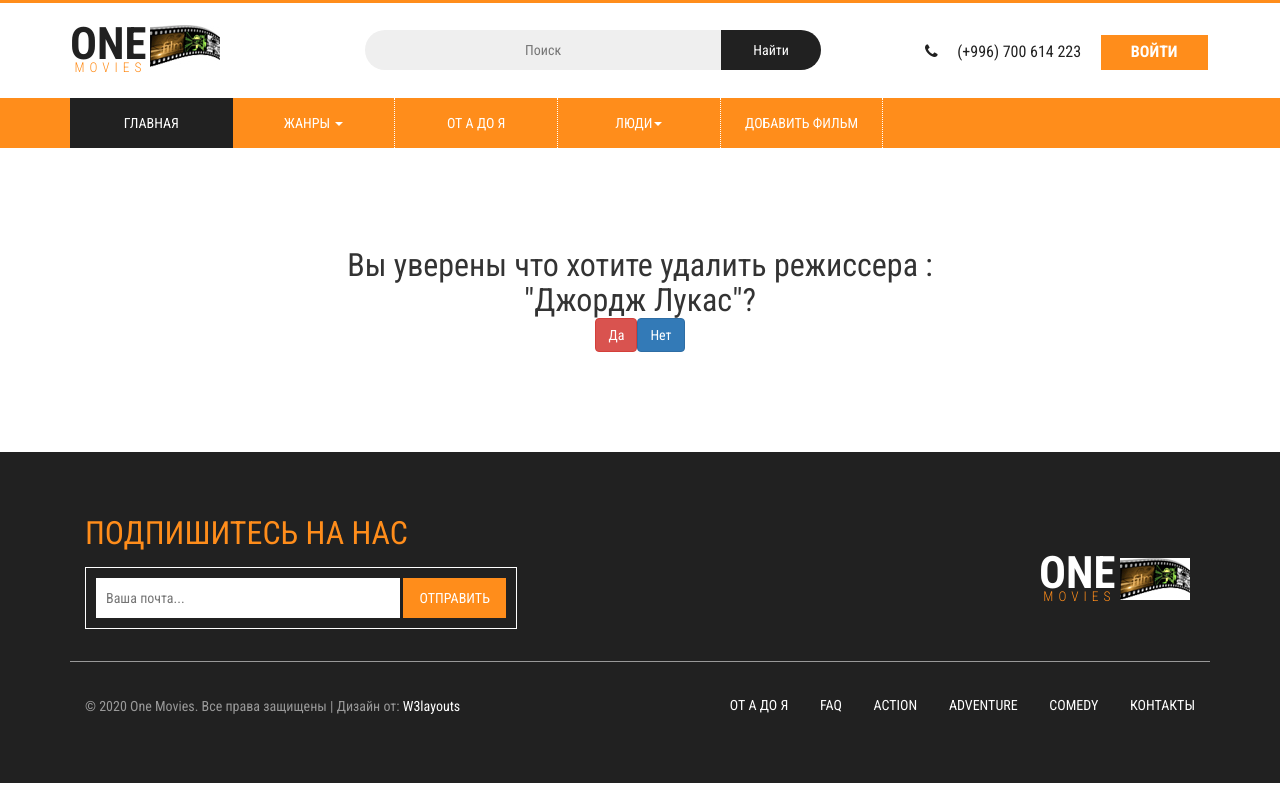
After one commit to MuctepK/movie_project, a Django app: page /directors/1/delete/ in a window 1280 px wide. The commit adds this page. Run offline with Django 3.2, Linux system fonts and the light colour scheme; data comes from the database, SQL or seed files in the repository; some libraries are stand-ins or nearby versions.

Commit message:
Добавлено изменение и удаление режиссера

```diff
--- /dev/null
+++ b/source/webapp/templates/director/delete.html
@@ -0,0 +1,14 @@
+{% extends "base.html" %}
+{% block title %}Удалить режиссера{% endblock %}
+{% block content %}
+    <div class="container" style="margin:100px auto;">
+        <h3 class="text-center fa-2x">Вы уверены что хотите  удалить режиссера :<br>"{{ object }}"?</h3>
+        <form method="POST"  class="text-center">
+            {% csrf_token %}
+            <div class="confirm" style="display: flex; justify-content: center; ">
+                <p><input type="submit" value="Да" class="mt-5 btn btn-danger"></p>
+                <p><a href="{% url 'webapp:director_detail' object.pk%}" class="mt-5 btn  btn-primary">Нет</a></p>
+            </div>
+        </form>
+    </div>
+{% endblock %}
--- a/source/webapp/templates/director/detail.html
+++ b/source/webapp/templates/director/detail.html
@@ -5,8 +5,8 @@
     {{ director }}
 {% endblock %}
 {% block menu %}
-    <li><a href="#">Изменить  режиссера</a></li>
-    <li><a href="#">Удалить  режиссера</a></li>
+    <li><a href="{% url 'webapp:director_update' director.pk %}">Изменить  режиссера</a></li>
+    <li><a href="{% url 'webapp:director_delete' director.pk %}">Удалить  режиссера</a></li>
 {% endblock %}
 {% block content %}
 <div class="single-page-agile-main">
--- a/source/webapp/urls.py
+++ b/source/webapp/urls.py
@@ -2,7 +2,8 @@ from django.urls import path
 
 from webapp.views import IndexView, MovieDetailView, RatingCreateView, MovieGenreView, MovieCreateView, MovieUpdateView, \
     MovieDeleteView, GenreCreateView, GenreListView, GenreUpdateView, GenreDeleteView, ActorListView, ActorCreateView, \
-    ActorDetailView, ActorUpdateView, ActorDeleteView, DirectorListView, DirectorDetailView, DirectorCreateView
+    ActorDetailView, ActorUpdateView, ActorDeleteView, DirectorListView, DirectorDetailView, DirectorCreateView, \
+    DirectorUpdateView, DirectorDeleteView
 
 urlpatterns = [
     path('', IndexView.as_view(), name='index'),
@@ -22,8 +23,10 @@ urlpatterns = [
     path('actors/<int:pk>/update/', ActorUpdateView.as_view(), name='actor_update'),
     path('actors/<int:pk>/delete/', ActorDeleteView.as_view(), name='actor_delete'),
     path('directors/', DirectorListView.as_view(), name='director_list'),
+    path('directors/create/', DirectorCreateView.as_view(), name='director_create'),
     path('directors/<int:pk>/', DirectorDetailView.as_view(), name='director_detail'),
-    path('directors/create/', DirectorCreateView.as_view(), name='director_create'),
+    path('directors/<int:pk>/update/', DirectorUpdateView.as_view(), name='director_update'),
+    path('directors/<int:pk>/delete/', DirectorDeleteView.as_view(), name='director_delete'),
 ]
 
 app_name = 'webapp'
--- a/source/webapp/views/__init__.py
+++ b/source/webapp/views/__init__.py
@@ -1,4 +1,4 @@
 from .movie_views import IndexView, MovieCreateView, MovieDeleteView, UpdateView, MovieDetailView, RatingCreateView, MovieGenreView, MovieUpdateView
 from .genre_views import GenreCreateView, GenreListView, GenreUpdateView, GenreDeleteView
 from .actor_views import ActorListView, ActorCreateView, ActorDetailView, ActorDeleteView, ActorUpdateView
-from .director_views import DirectorListView, DirectorDetailView, DirectorCreateView
+from .director_views import DirectorListView, DirectorDetailView, DirectorCreateView, DirectorUpdateView, DirectorDeleteView
--- a/source/webapp/views/director_views.py
+++ b/source/webapp/views/director_views.py
@@ -1,5 +1,5 @@
-from django.urls import reverse
-from django.views.generic import ListView, DetailView, CreateView
+from django.urls import reverse, reverse_lazy
+from django.views.generic import ListView, DetailView, CreateView, UpdateView, DeleteView
 
 from webapp.forms import DirectorForm
 from webapp.models import Director, Movie
@@ -30,3 +30,18 @@ class DirectorCreateView(CreateView):
 
     def get_success_url(self):
         return reverse('webapp:director_detail', kwargs={'pk': self.object.pk})
+
+
+class DirectorUpdateView(UpdateView):
+    model = Director
+    template_name = 'director/update.html'
+    form_class = DirectorForm
+
+    def get_success_url(self):
+        return reverse('webapp:director_detail', kwargs={'pk': self.object.pk})
+
+
+class DirectorDeleteView(DeleteView):
+    model = Director
+    template_name = 'director/delete.html'
+    success_url = reverse_lazy('webapp:director_list')
```
Also changed, not shown: source/webapp/templates/director/update.html (added, +12 -0 lines).
